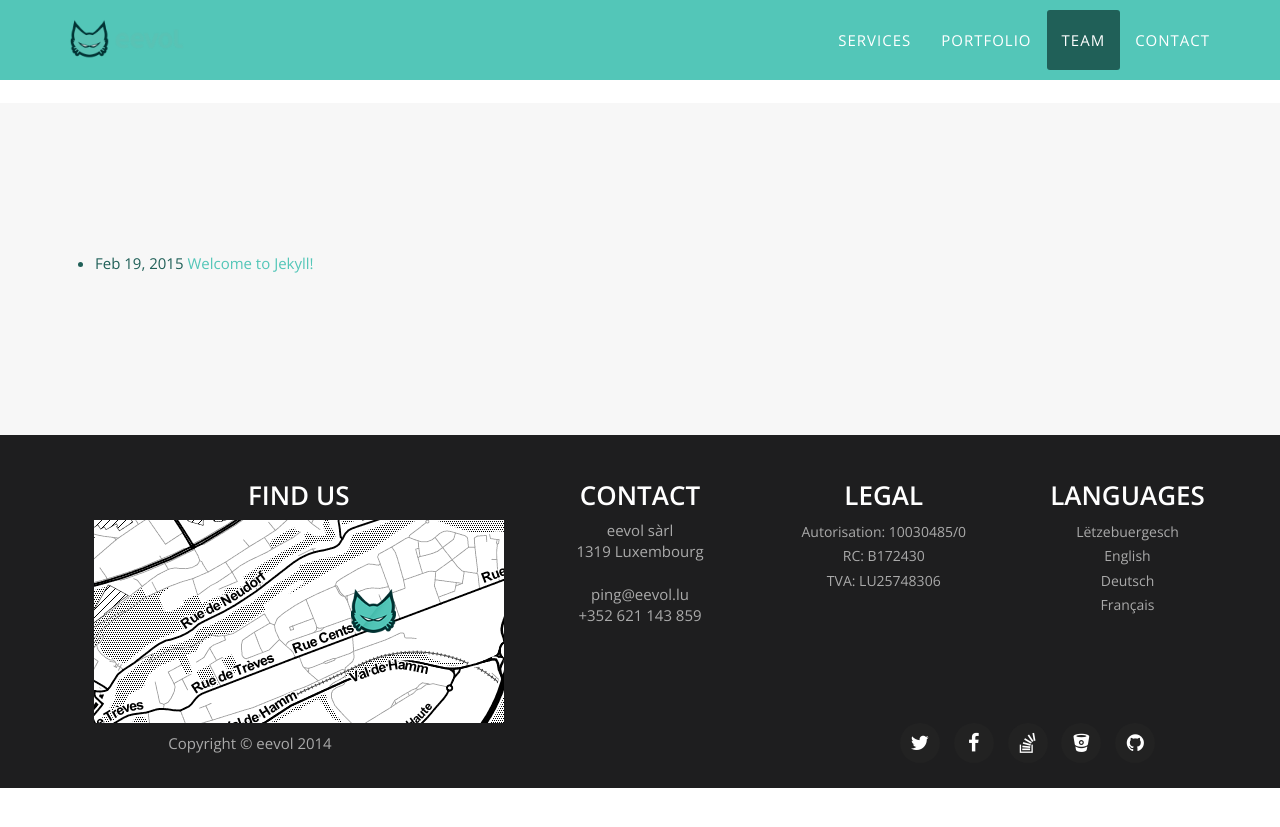
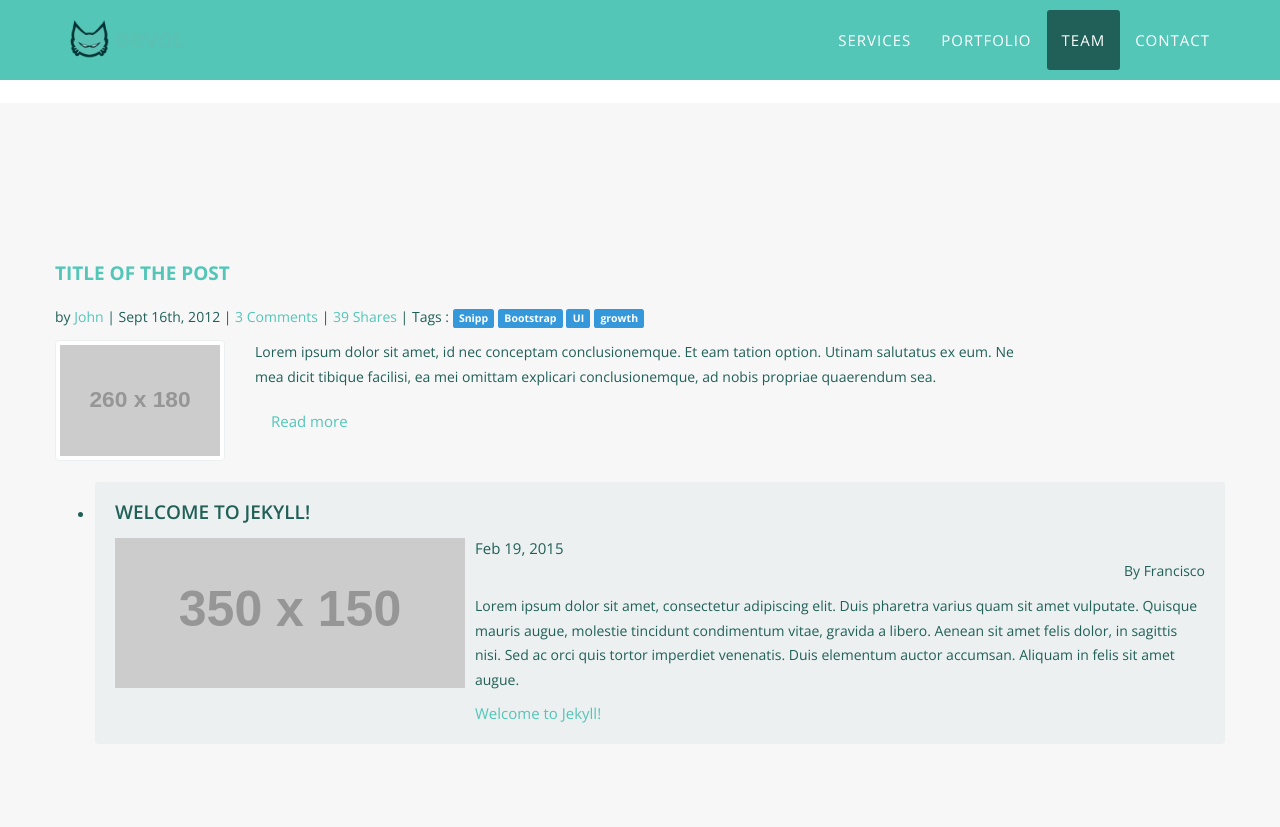
Before and after one commit to eevol/eevol.github.io, a Jekyll site: the page built from index.html, in a window 1280 px wide and 900 px high, scrolled down 3637 px. Shown: the top 827 px of the window. Built offline with Jekyll 4.4.1, drawn with Linux system fonts in a browser that asks for light colours; before the commit the page ends 4425 px from its top, so only the background shows below that.

Commit message:
Blog list on landing page

```diff
--- a/_includes/blog.html
+++ b/_includes/blog.html
@@ -1,11 +1,64 @@
 <section id="news" class="bg-light-gray">
     <div class="container">
+        <div class="row">
+            <div class="span8">
+                <div class="row">
+                    <div class="col-md-10">
+                        <h4><strong><a href="#">Title of the post</a></strong></h4>
+                    </div>
+                </div>
+                <div class="row">
+                    <div class="col-md-8">
+                        <p></p>
+                        <p>
+                            <i class="icon-user"></i> by <a href="#">John</a>
+                            | <i class="icon-calendar"></i> Sept 16th, 2012
+                            | <i class="icon-comment"></i> <a href="#">3 Comments</a>
+                            | <i class="icon-share"></i> <a href="#">39 Shares</a>
+                            | <i class="icon-tags"></i> Tags : <a href="#"><span class="label label-info">Snipp</span></a>
+                            <a href="#"><span class="label label-info">Bootstrap</span></a>
+                            <a href="#"><span class="label label-info">UI</span></a>
+                            <a href="#"><span class="label label-info">growth</span></a>
+                        </p>
+                    </div>
+                </div>
+                <div class="row">
+                    <div class="col-md-2">
+                        <a href="#" class="thumbnail">
+                            <img src="http://placehold.it/260x180" alt="">
+                        </a>
+                    </div>
+                    <div class="col-md-8">
+                        <p>
+                            Lorem ipsum dolor sit amet, id nec conceptam conclusionemque. Et eam tation option. Utinam salutatus ex eum. Ne mea dicit tibique facilisi, ea mei omittam explicari conclusionemque, ad nobis propriae quaerendum sea.
+                        </p>
+                        <p><a class="btn" href="#">Read more</a></p>
+                    </div>
+                </div>
+
+            </div>
+        </div>
         <div class="row">
             <ul class="posts">
                 {% for post in site.posts %}
                     <li>
-                        <span class="post-date">{{ post.date | date: "%b %-d, %Y" }}</span>
-                        <a class="post-link" href="{{ post.url | prepend: site.baseurl }}">{{ post.title }}</a>
+                        <div class="well">
+                            <h4 class="media-heading">{{ post.title }}</h4>
+                            <div class="media">
+                                <a class="pull-left" href="#">
+                                    <img class="media-object" src="http://placehold.it/350x150">
+                                </a>
+                                <div class="media-body">
+                                    <span class="post-date">{{ post.date | date: "%b %-d, %Y" }}</span>
+                                    <p class="text-right">By Francisco</p>
+                                    <p>Lorem ipsum dolor sit amet, consectetur adipiscing elit. Duis pharetra varius quam sit amet vulputate.
+                                        Quisque mauris augue, molestie tincidunt condimentum vitae, gravida a libero. Aenean sit amet felis
+                                        dolor, in sagittis nisi. Sed ac orci quis tortor imperdiet venenatis. Duis elementum auctor accumsan.
+                                        Aliquam in felis sit amet augue.</p>
+                                    <a class="post-link" href="{{ post.url | prepend: site.baseurl }}">{{ post.title }}</a>
+                                </div>
+                            </div>
+                        </div>
                     </li>
                 {% endfor %}
             </ul>
```
Also changed, not shown: 2 other files.
